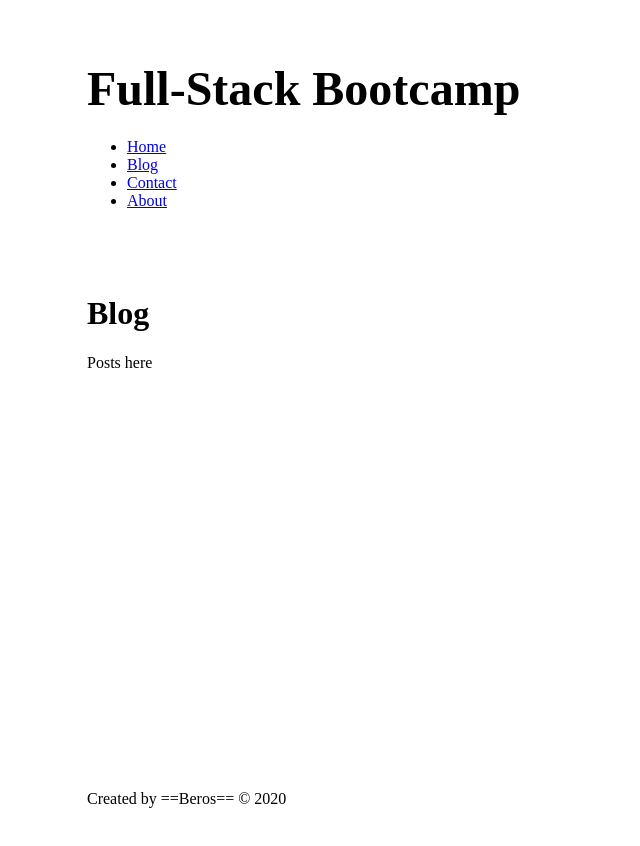
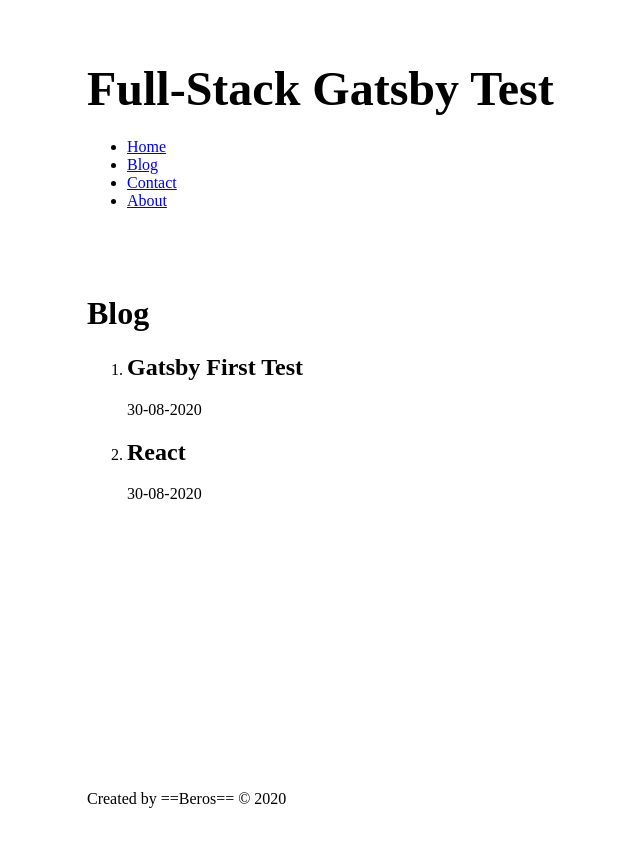
Before and after one commit to Panosmpero/gatsby-tutorial, a Gatsby site: page /blog in a window 1280 px wide. Shown: the whole page, without its empty margins (178-818 px from the left). Built offline with nearby package versions, Linux system fonts and the light colour scheme; Gatsby itself is replaced by a stand-in of ours.

Commit message:
remark added

```diff
--- a/gatsby-config.js
+++ b/gatsby-config.js
@@ -7,11 +7,12 @@
 module.exports = {
   /* Your site config here */
   siteMetadata: {
-    title: "Full-Stack Bootcamp",
+    title: "Full-Stack Gatsby Test",
     author: "==Beros=="
   },
   plugins: [
     "gatsby-plugin-sass",
+    "gatsby-transformer-remark",
     {
       resolve: "gatsby-source-filesystem",
       options: {
--- a/package.json
+++ b/package.json
@@ -17,6 +17,7 @@
     "gatsby": "^2.24.50",
     "gatsby-plugin-sass": "^2.3.12",
     "gatsby-source-filesystem": "^2.3.27",
+    "gatsby-transformer-remark": "^2.8.31",
     "node-sass": "^4.14.1",
     "react": "^16.12.0",
     "react-dom": "^16.12.0"
--- a/src/pages/blog.js
+++ b/src/pages/blog.js
@@ -1,12 +1,35 @@
 import React from "react"
 import Layout from "../components/layout"
+import { graphql, useStaticQuery } from "gatsby"
 
 const BlogPage = () => {
+  const data = useStaticQuery(graphql`
+    query {
+      allMarkdownRemark {
+        edges {
+          node {
+            frontmatter {
+              title
+              date
+            }
+          }
+        }
+      }
+    }
+  `)
+  console.log(data)
   return (
     <div>
       <Layout>
         <h1>Blog</h1>
-        <p>Posts here</p>
+        <ol>
+          {data.allMarkdownRemark.edges.map(edge => (
+            <li>
+              <h2>{edge.node.frontmatter.title}</h2>
+              <p>{edge.node.frontmatter.date}</p>
+            </li>
+          ))}
+        </ol>
       </Layout>
     </div>
   )
```
Also changed, not shown: 1 other file.
